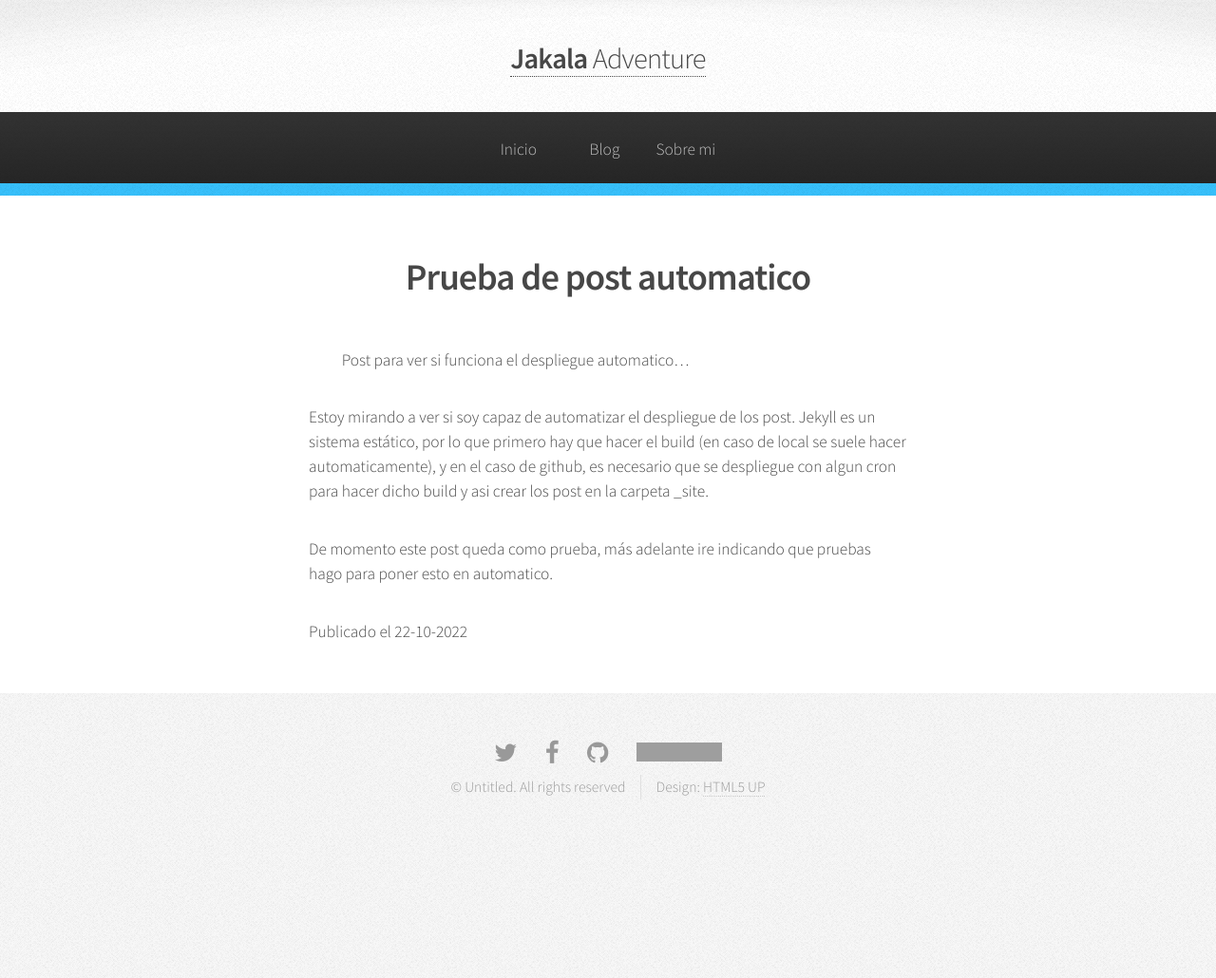
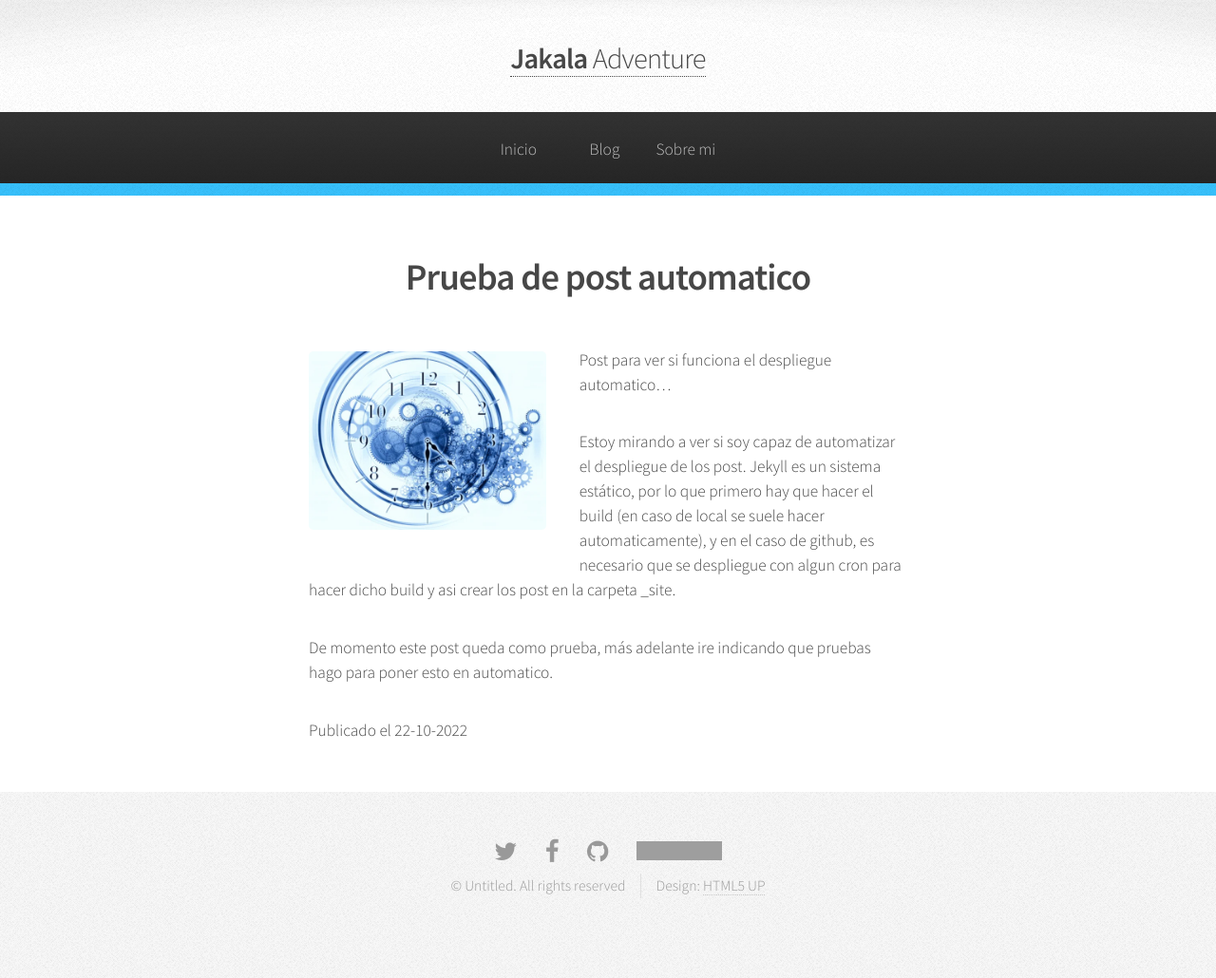
Before and after one commit to jakala/jakala.github.io, a Jekyll site: the page built from _posts/2022-10-22-post-automatico.md, in a window 1280 px wide. Shown: the whole page at 95% size. Built offline with Jekyll 4.4.1, drawn with Linux system fonts in a browser that asks for light colours; before the commit the page ends 926 px from its top, so only the background shows below that; grey boxes are pictures that could not be loaded.

Commit message:
pongo imagen en post

```diff
--- a/_posts/2022-10-22-post-automatico.md
+++ b/_posts/2022-10-22-post-automatico.md
@@ -1,6 +1,6 @@
 ---
 title: Prueba de post automatico
-featured:
+featured: /assets/images/cron.jpg
 layout: post
 excerpt_separator: <!--more-->
 ---
```
